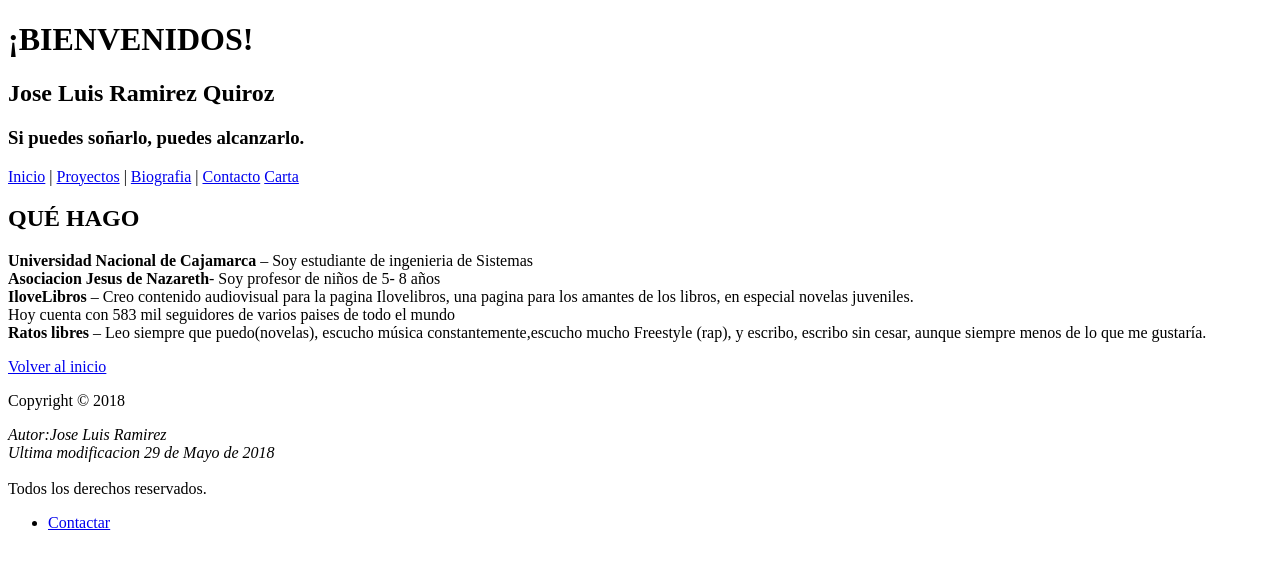
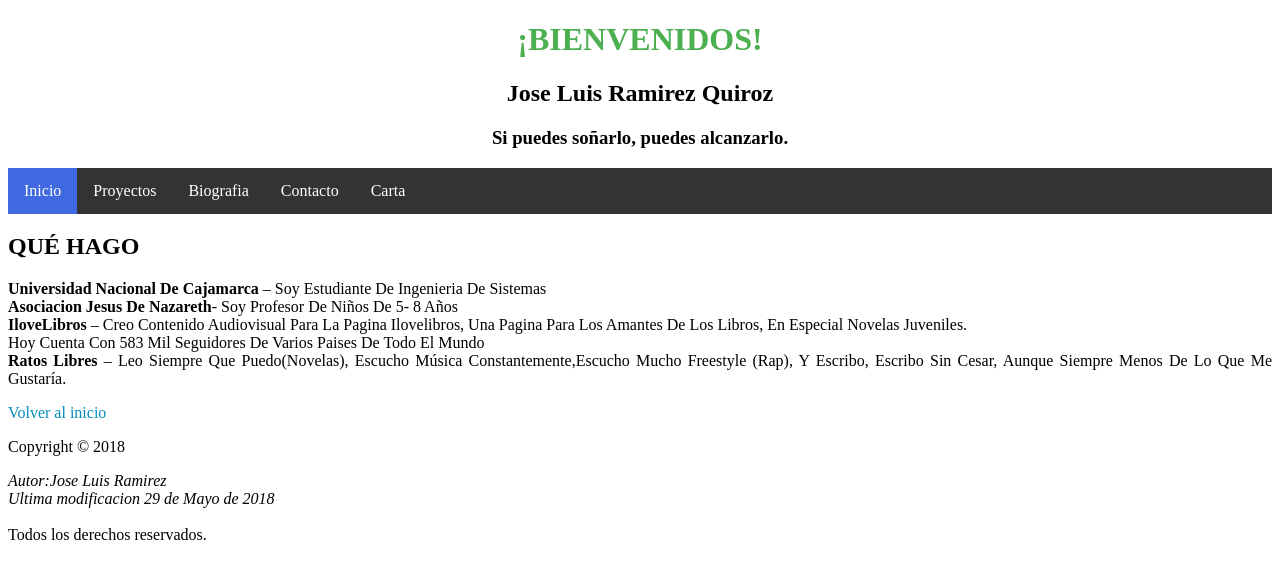
Before and after one commit to jlramirezq2018/jlramirezq2018.github.io, a plain HTML site: page index.html in a window 1280 px wide. Drawn offline with Linux system fonts and the light colour scheme.

Commit message:
css menu

```diff
--- /dev/null
+++ b/estilos.css
@@ -0,0 +1,46 @@
+    ul {
+        list-style-type: none;
+        margin: 0;
+        padding: 0;
+        overflow: hidden;
+        background-color: #333;
+    }
+
+    li {
+        float: left;
+    }
+
+    li a {
+        display: block;
+        color: white;
+        text-align: center;
+        padding: 14px 16px;
+        text-decoration: none;
+    }
+
+    li a:hover:not(.active) {
+        background-color: #111;
+    }
+
+    .active {
+        background-color: royalblue;
+    }
+
+    h1 {
+        text-align: center;
+        text-transform: uppercase;
+        color: #4CAF50;
+    }
+
+    p {
+        text-align: justify;
+    }
+
+    a {
+        text-decoration: none;
+        color: #008CBA;
+    }
+
+    p.capitalize {
+        text-transform: capitalize;
+    }
--- a/index.html
+++ b/index.html
@@ -5,6 +5,7 @@
     <meta charset="UTF-8">
     <meta name="viewport" content="width=device-width, initial-scale=1.0">
     <meta http-equiv="X-UA-Compatible" content="ie=edge">
+    <link href="estilos.css" rel="stylesheet" type="text/css">
     <title>Pagina Personal</title>
 </head>
 
@@ -12,22 +13,24 @@
 
     <header>
         <h1>¡BIENVENIDOS!</h1>
-        <h2>Jose Luis Ramirez Quiroz</h2>
-        <h3>Si puedes soñarlo, puedes alcanzarlo.</h2>
+        <h2 style="text-align: center">Jose Luis Ramirez Quiroz</h2>
+        <h3 style="text-align: center">Si puedes soñarlo, puedes alcanzarlo.</h2>
 
-            <a href="index.html">Inicio</a> |
-            <a href="proyectos/proyectos.html">Proyectos</a> |
-            <a href="biografia.html">Biografia</a> |
-            <a href="contacto.html">Contacto</a>
-            <a href="lab/carta.html">Carta</a>
+            <ul>
+                <li><a class="active" href="index.html">Inicio</a></li>
+                <li><a href="proyectos/proyectos.html">Proyectos</a></li>
+                <li><a href="biografia.html">Biografia</a></li>
+                <li><a href="contacto.html">Contacto</a></li>
+                <li><a href="lab/carta.html">Carta</a></li>
+            </ul>
     </header>
 
 
     <section>
 
-        <h1> QUÉ HAGO</h1>
+        <h2> QUÉ HAGO</h2>
 
-        <p> <b>Universidad Nacional de Cajamarca</b> – Soy estudiante de ingenieria de Sistemas<br/>
+        <p class="capitalize"> <b>Universidad Nacional de Cajamarca</b> – Soy estudiante de ingenieria de Sistemas<br/>
 
             <b>Asociacion Jesus de Nazareth</b>- Soy profesor de niños de 5- 8 años<br/>
 
@@ -49,11 +52,7 @@
             Ultima modificacion 29 de Mayo de 2018
         </address><br/> Todos los derechos reservados.</p>
 
-        <ul>
-            <li>
-                <a href="contacto.html">Contactar</a>
-            </li>
-        </ul>
+
     </footer>
 </body>
 
```
